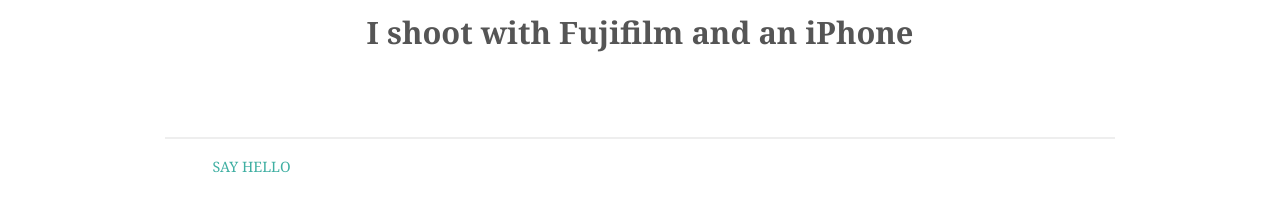
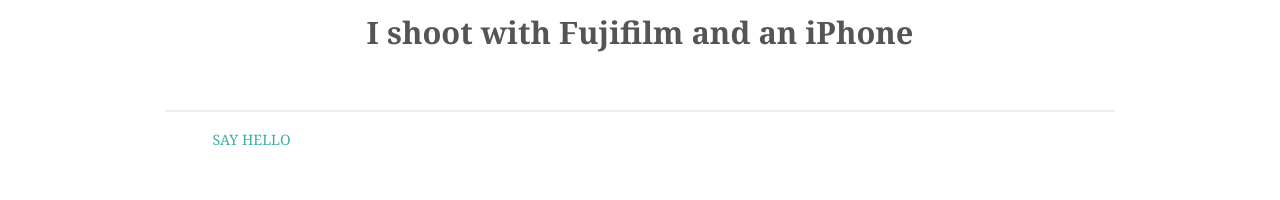
Before and after one commit to daudballing/daudballing.github.io, a Jekyll site: the page built from index.html, in a window 1280 px wide. Shown: the part 1017-1217 px from the top of the page. Built offline with Jekyll 4.4.1, drawn with Linux system fonts in a browser that asks for light colours; Markdown is read by kramdown in place of the engine named in the settings; after the commit the page ends 1193 px from its top, so only the background shows below that.

```diff
--- a/_posts/2015-04-16-fujiwalk.markdown
+++ b/_posts/2015-04-16-fujiwalk.markdown
@@ -9,7 +9,6 @@ img:
 ---
 
 ## Fujiwalk in Copenhagen
-### ..some time in April.
 
   <div class="blog-images">
 ![placeholder]({{ site.url }}/assets/images/2015/apr/fujiwalk/fujiwalk-april-2015-8.jpg)
--- a/index.html
+++ b/index.html
@@ -33,16 +33,4 @@ home: true
     <div class="row clearfix">
 		<h2>I shoot with Fujifilm and an iPhone</h2>
 	</div>
-    <div class="row clearfix">
-      <div class="column full">
-        {% if post.img %}
-          <img src="
-          {% for img in post.img %}
-            [{{site.url}}/assets/images/2015/apr/fujiwalk/{{img[1]}} ({{img[0]}})]
-            {% unless forloop.last %}, {% endunless %}
-          {% endfor %}
-          ">
-        {% endif %}
-      </div>
-	</div>
 </div>
```
